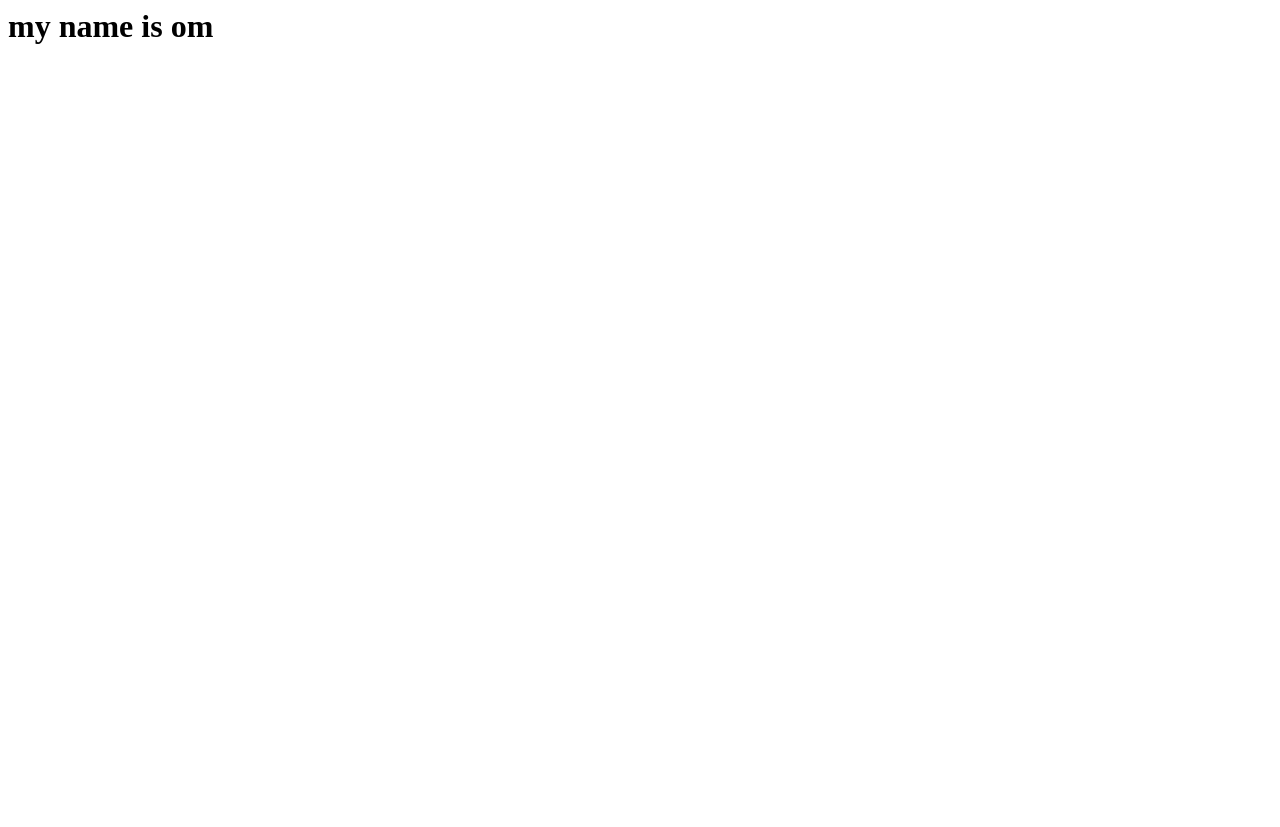
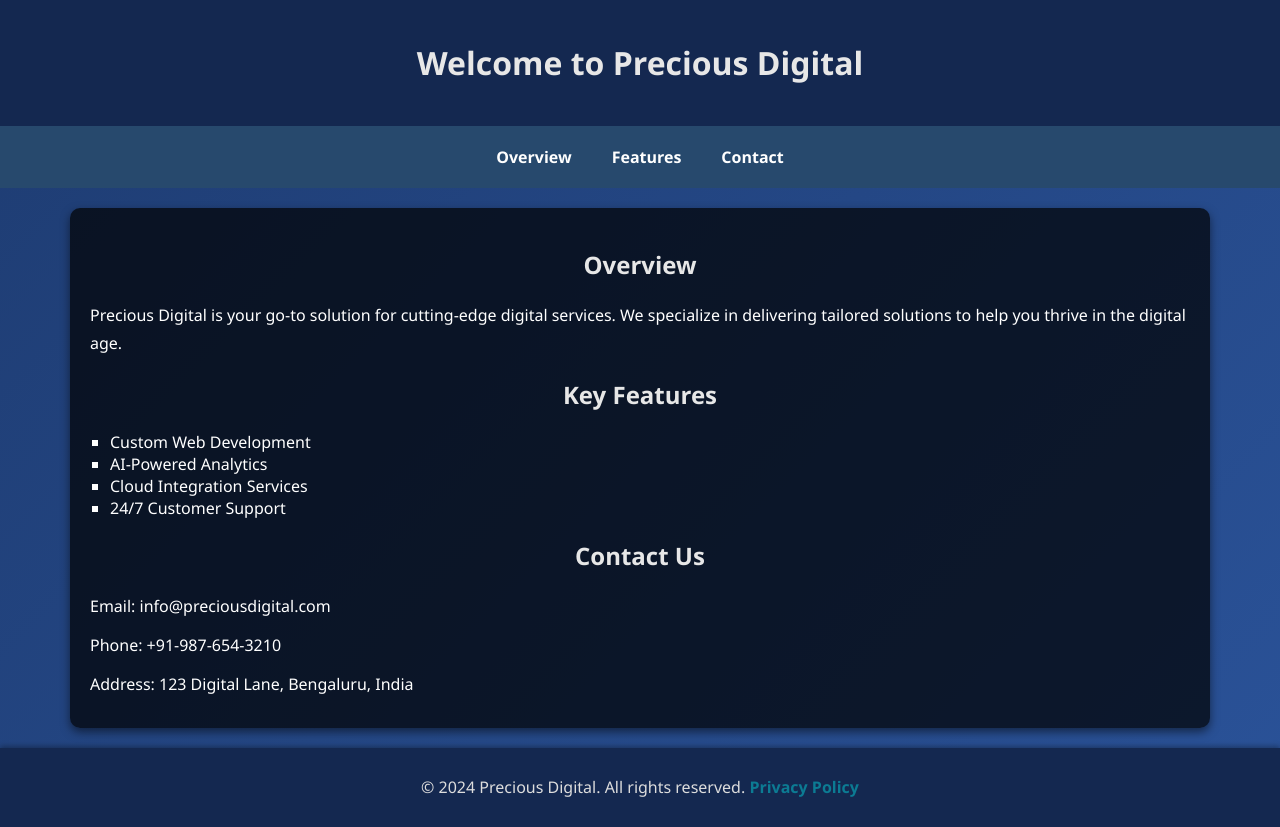
Before and after one commit to patilom-24/demo-repo, a plain HTML site: page index.html in a window 1280 px wide. Before the commit the page ends 800 px from the top, so only its background shows below. Drawn offline with Linux system fonts and the light colour scheme.

Commit message:
Update index.html

```diff
--- a/index.html
+++ b/index.html
@@ -1 +1,128 @@
-<h1>my name is om</h1>
+<!DOCTYPE html>
+<html lang="en">
+<head>
+    <meta charset="UTF-8">
+    <meta name="viewport" content="width=device-width, initial-scale=1.0">
+    <title>Precious Digital</title>
+    <style>
+        body {
+            font-family: 'Segoe UI', Tahoma, Geneva, Verdana, sans-serif;
+            margin: 0;
+            padding: 0;
+            background: linear-gradient(135deg, #1e3c72, #2a5298);
+            color: #fff;
+        }
+
+        header {
+            background-color: #142850;
+            color: #fff;
+            padding: 20px;
+            text-align: center;
+            box-shadow: 0 2px 5px rgba(0, 0, 0, 0.3);
+        }
+
+        nav {
+            display: flex;
+            justify-content: center;
+            background-color: #27496d;
+            padding: 10px 0;
+        }
+
+        nav a {
+            color: #fff;
+            padding: 10px 20px;
+            text-decoration: none;
+            font-weight: bold;
+            transition: background 0.3s;
+        }
+
+        nav a:hover {
+            background-color: #0c7b93;
+            border-radius: 5px;
+        }
+
+        .container {
+            max-width: 1100px;
+            margin: 20px auto;
+            padding: 20px;
+            background: rgba(0, 0, 0, 0.7);
+            border-radius: 10px;
+            box-shadow: 0 4px 10px rgba(0, 0, 0, 0.5);
+        }
+
+        h1, h2 {
+            text-align: center;
+            color: #e7e7e7;
+        }
+
+        p {
+            line-height: 1.8;
+            margin: 10px 0;
+        }
+
+        ul {
+            list-style-type: square;
+            margin: 10px 0;
+            padding: 0 20px;
+        }
+
+        footer {
+            text-align: center;
+            background: #142850;
+            color: #ddd;
+            padding: 15px 0;
+            margin-top: 20px;
+            box-shadow: 0 -2px 5px rgba(0, 0, 0, 0.3);
+        }
+
+        footer a {
+            color: #0c7b93;
+            text-decoration: none;
+            font-weight: bold;
+        }
+
+        footer a:hover {
+            text-decoration: underline;
+        }
+    </style>
+</head>
+<body>
+    <header>
+        <h1>Welcome to Precious Digital</h1>
+    </header>
+
+    <nav>
+        <a href="#overview">Overview</a>
+        <a href="#features">Features</a>
+        <a href="#contact">Contact</a>
+    </nav>
+
+    <div class="container">
+        <section id="overview">
+            <h2>Overview</h2>
+            <p>Precious Digital is your go-to solution for cutting-edge digital services. We specialize in delivering tailored solutions to help you thrive in the digital age.</p>
+        </section>
+
+        <section id="features">
+            <h2>Key Features</h2>
+            <ul>
+                <li>Custom Web Development</li>
+                <li>AI-Powered Analytics</li>
+                <li>Cloud Integration Services</li>
+                <li>24/7 Customer Support</li>
+            </ul>
+        </section>
+
+        <section id="contact">
+            <h2>Contact Us</h2>
+            <p>Email: info@preciousdigital.com</p>
+            <p>Phone: +91-987-654-3210</p>
+            <p>Address: 123 Digital Lane, Bengaluru, India</p>
+        </section>
+    </div>
+
+    <footer>
+        <p>&copy; 2024 Precious Digital. All rights reserved. <a href="#">Privacy Policy</a></p>
+    </footer>
+</body>
+</html>
```
